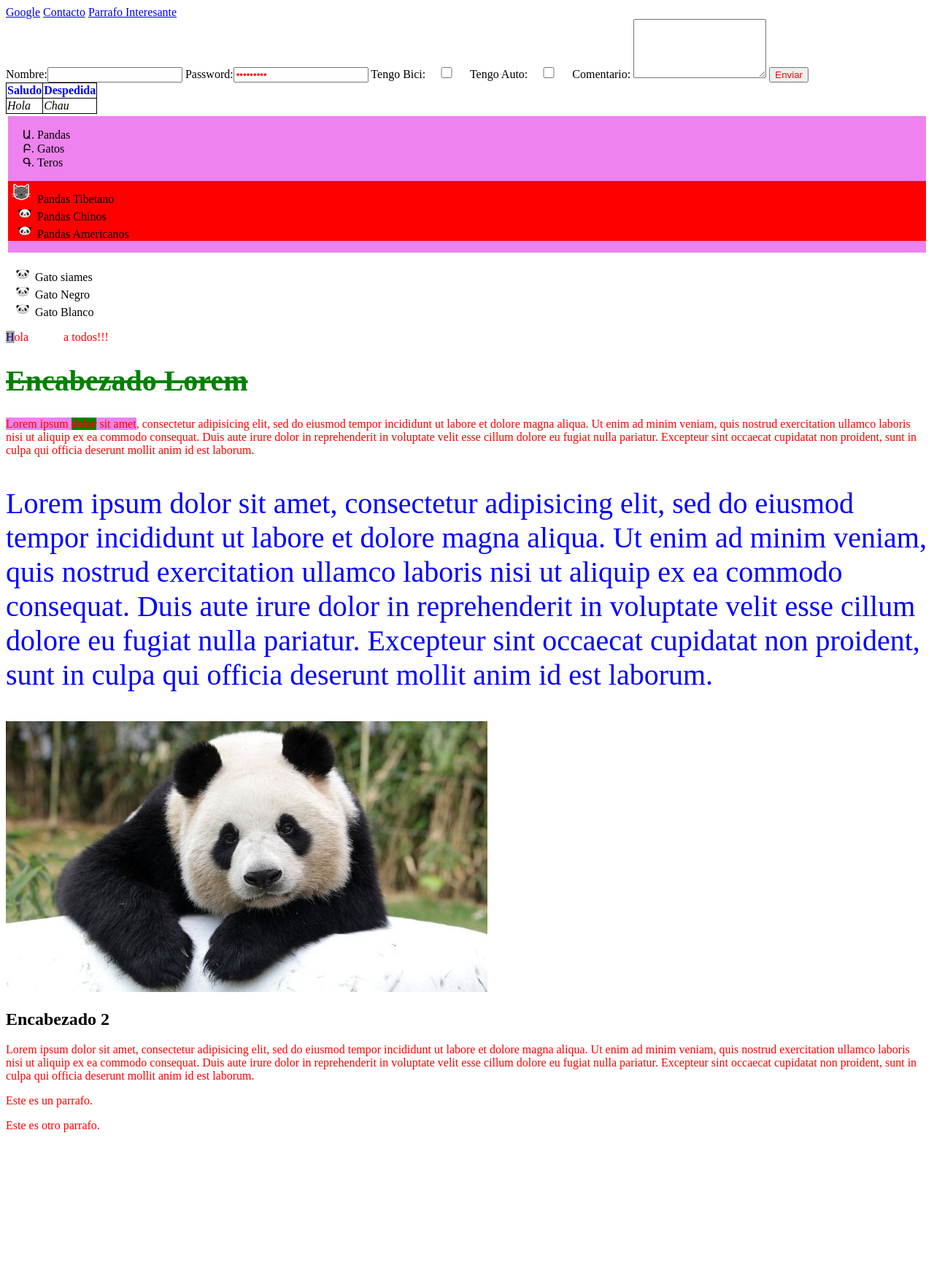
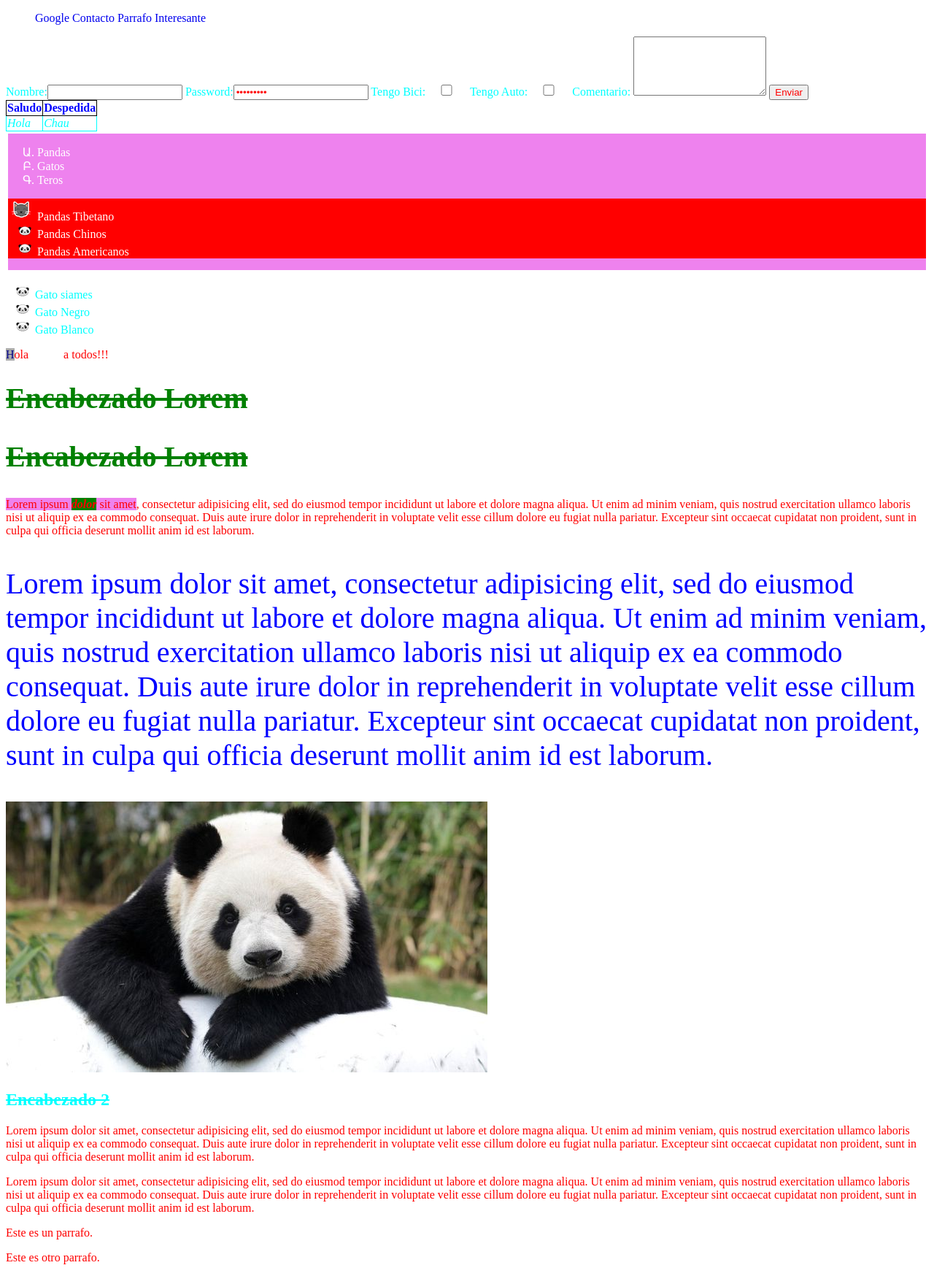
Before and after one commit to Unicen-Tuari/PW2017, a PHP site: page /index.html in a window 1280 px wide. Shown: the whole page at 73% size. Before the commit the page ends 1551 px from the top, so only its background shows below. Run offline with PHP 8.4, Linux system fonts and the light colour scheme.

Commit message:
Optimizado para tachar todos los estilos. Closes #5, #3

```diff
--- a/css/estilo.css
+++ b/css/estilo.css
@@ -3,7 +3,7 @@ body {
 
 }
 
-h1
+h1, h2, h3, h4, h5, h6
 {
   text-decoration:line-through;
 }
@@ -46,6 +46,14 @@ ol {
   background-color: violet;
   border-style: solid;
   border-color: white;
+  color: white;
+}
+
+body{
+  color: cyan;
+}
+ol {
+  background-color: inherit;
 }
 
 .resaltado{
@@ -104,6 +112,7 @@ input[type=checkbox]:checked{
   background-color: red;
 }
 
+
 .letraCapital::first-letter {
   color: #008;
   background-color: #aaa;
@@ -116,3 +125,14 @@ a:hover {
   color: #008;
   background-color: #aaa;
 }
+
+nav ul li a {
+  text-decoration: none;
+}
+nav ul {
+  list-style: none;
+}
+
+nav li {
+  display: inline-block;
+}
--- a/index.html
+++ b/index.html
@@ -7,9 +7,13 @@
 </head>
 <body>
   <!--  Este documento fue creado por jdottori -->
-<a href="https://www.google.com" target="_blank">Google</a>
-<a href="contacto.html">Contacto</a>
-<a href="#parrafoInteresante">Parrafo Interesante</a>
+  <nav>
+    <ul>
+      <li><a href="https://www.google.com" target="_blank">Google</a></li>
+      <li><a href="contacto.html">Contacto</a></li>
+      <li><a href="#parrafoInteresante">Parrafo Interesante</a></li>
+    </ul>
+  </nav>
 <form class="" action="index1.html" method="post">
 Nombre:<input type="text" name="nombre" value="">
 Password:<input type="password" name="password" value="HolaMundo">
@@ -58,6 +62,7 @@ Comentario: <textarea name="comentario" rows="5" cols="20"></textarea>
     Hola &nbsp;&nbsp;&nbsp;&nbsp;&nbsp;&nbsp;&nbsp;&nbsp;&nbsp;&nbsp;     a     todos!!!
   </p>
   <h1 class="verde">Encabezado Lorem</h1>
+  <h2 class="verde">Encabezado Lorem</h2>
   <p>
     <span class="resaltado">Lorem ipsum <span class="negrita">dolor</span> sit amet</span>, consectetur adipisicing elit, sed do eiusmod tempor incididunt ut labore et dolore magna aliqua. Ut enim ad minim veniam, quis nostrud exercitation ullamco laboris nisi ut aliquip ex ea commodo consequat. Duis aute irure dolor in reprehenderit in voluptate velit esse cillum dolore eu fugiat nulla pariatur. Excepteur sint occaecat cupidatat non proident, sunt in culpa qui officia deserunt mollit anim id est laborum.
   </p>
@@ -69,6 +74,11 @@ Comentario: <textarea name="comentario" rows="5" cols="20"></textarea>
   <p>
     Lorem ipsum dolor sit amet, consectetur adipisicing elit, sed do eiusmod tempor incididunt ut labore et dolore magna aliqua. Ut enim ad minim veniam, quis nostrud exercitation ullamco laboris nisi ut aliquip ex ea commodo consequat. Duis aute irure dolor in reprehenderit in voluptate velit esse cillum dolore eu fugiat nulla pariatur. Excepteur sint occaecat cupidatat non proident, sunt in culpa qui officia deserunt mollit anim id est laborum.
   </p>
+  <div>
+    <p>
+      Lorem ipsum dolor sit amet, consectetur adipisicing elit, sed do eiusmod tempor incididunt ut labore et dolore magna aliqua. Ut enim ad minim veniam, quis nostrud exercitation ullamco laboris nisi ut aliquip ex ea commodo consequat. Duis aute irure dolor in reprehenderit in voluptate velit esse cillum dolore eu fugiat nulla pariatur. Excepteur sint occaecat cupidatat non proident, sunt in culpa qui officia deserunt mollit anim id est laborum.
+    </p>
+  </div>
   <p id="parrafoInteresante">
     Este es un parrafo.
   </p>
```
